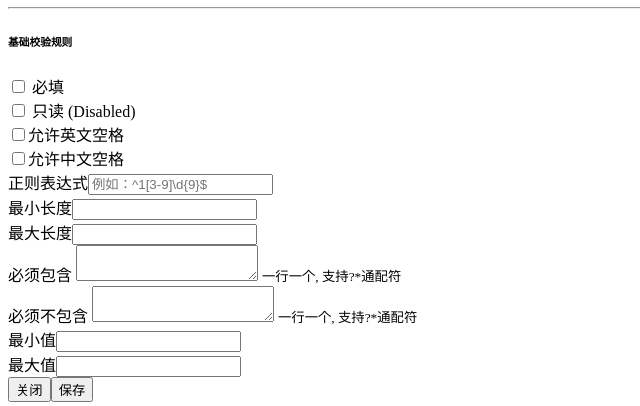
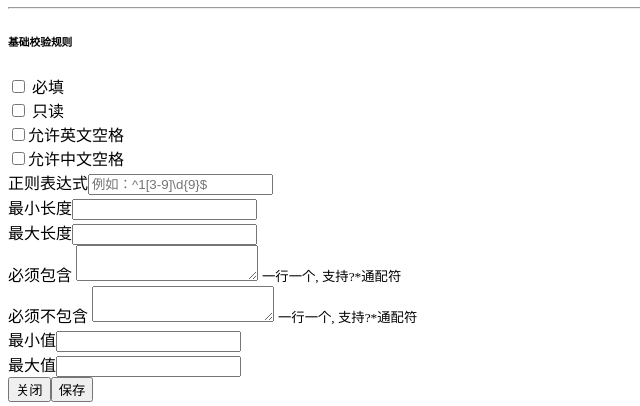
Before and after one commit to 08650301/yoo, a Flask app: template app/templates/partials/_sheet_fields_modals.html in a window 1280 px wide. Shown: the part 547-953 px from the top of the page, without its empty margins (0-640 px from the left). Run offline with Flask 3, Linux system fonts and the light colour scheme; the template is opened without the code that fills it, so the values that code supplies are empty.

Commit message:
feat(UI): 更新校验规则标签文本
- 将“只读 (Disabled)”的显示文本简化为“只读”，使界面更简洁。

这是一个纯界面文本的优化，不影响任何功能。

```diff
--- a/app/templates/partials/_sheet_fields_modals.html
+++ b/app/templates/partials/_sheet_fields_modals.html
@@ -56,7 +56,7 @@
                         </div>
                         <div class="form-check me-3" id="disabled-rule-group">
                             <input class="form-check-input" type="checkbox" id="validationDisabled">
-                            <label class="form-check-label" for="validationDisabled">只读 (Disabled)</label>
+                            <label class="form-check-label" for="validationDisabled">只读</label>
                         </div>
                         <div id="allow-spaces-group">
                             <div class="form-check form-check-inline"><input class="form-check-input" type="checkbox" id="validationAllowEnglishSpace"><label class="form-check-label" for="validationAllowEnglishSpace">允许英文空格</label></div>
```
